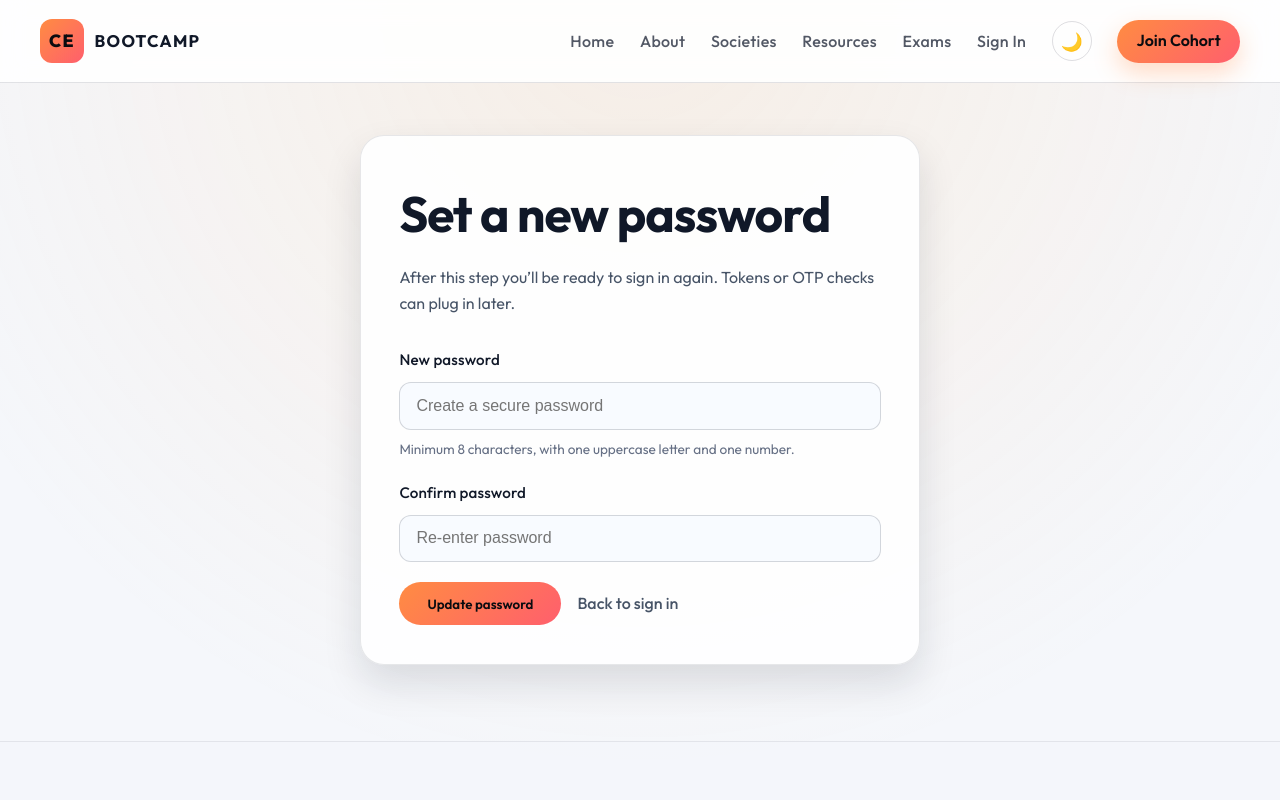
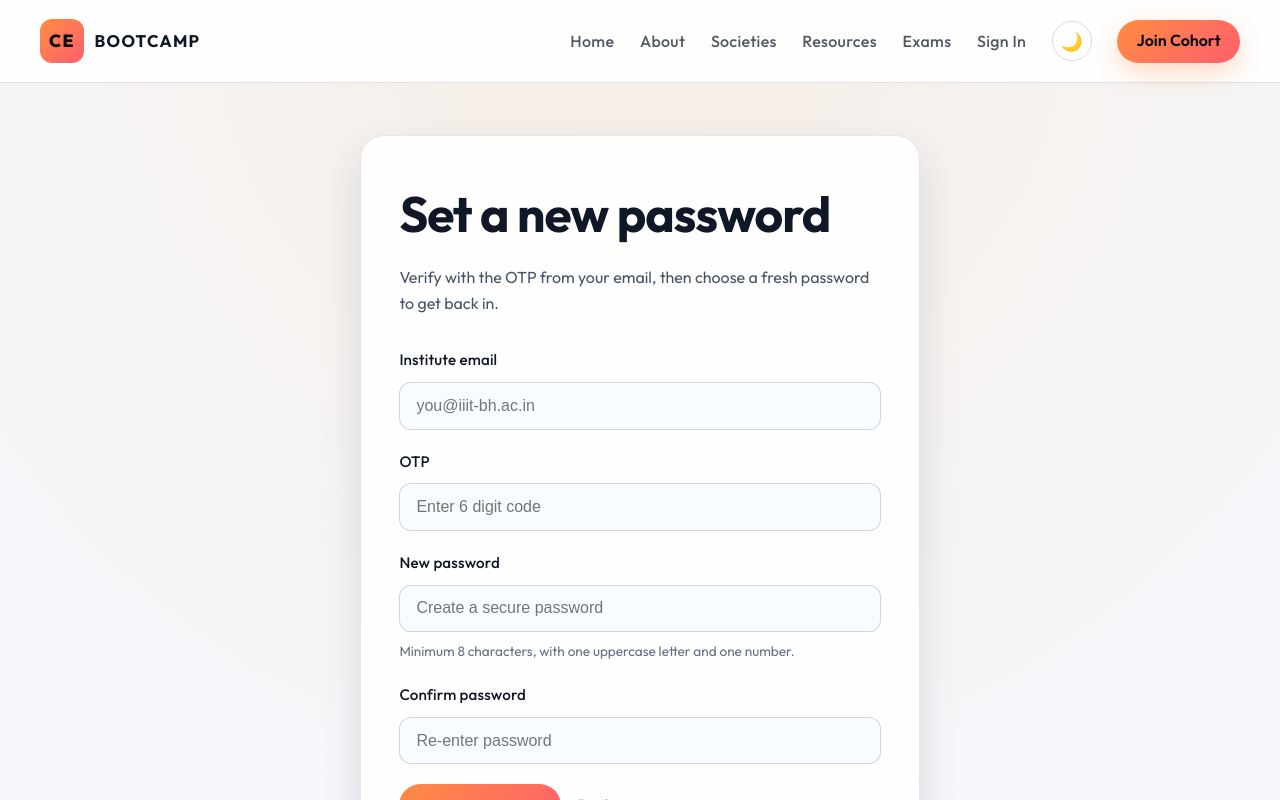
Before and after one commit to Priyanshukumaranand/BranchConnect, a React (Create React App) app in the folder Frontend/: page /auth/reset-password in a window 1280 px wide. Shown: the top 800 px of the page. Built offline with nearby package versions, Linux system fonts and the light colour scheme; no server answers; a web font is replaced by a local one.

Commit message:
manual password working

```diff
--- a/Frontend/src/api/auth.js
+++ b/Frontend/src/api/auth.js
@@ -1,9 +1,9 @@
 import { apiFetch } from './client';
 
-export const requestOtp = (email) =>
+export const requestOtp = (email, purpose = 'signup') =>
   apiFetch('/generate-otp', {
     method: 'POST',
-    body: { email }
+    body: { email, purpose }
   });
 
 export const signUp = (payload) =>
@@ -30,8 +30,8 @@ export const forgotPassword = (email) =>
     body: { email }
   });
 
-export const resetPassword = (token, password) =>
+export const resetPassword = ({ email, otp, password }) =>
   apiFetch('/reset-password', {
     method: 'POST',
-    body: { token, password }
+    body: { email, otp, password }
   });
--- a/Frontend/src/pages/ForgotPassword.jsx
+++ b/Frontend/src/pages/ForgotPassword.jsx
@@ -1,14 +1,24 @@
-import React, { useState } from 'react';
-import { Link } from 'react-router-dom';
+import React, { useRef, useState, useEffect } from 'react';
+import { Link, useNavigate } from 'react-router-dom';
 import './Auth.css';
+import { forgotPassword } from '../api/auth';
 
 const ForgotPassword = () => {
   const [email, setEmail] = useState('');
   const [status, setStatus] = useState(null);
+  const [submitting, setSubmitting] = useState(false);
+  const navigate = useNavigate();
+  const redirectTimerRef = useRef(null);
+
+  useEffect(() => () => {
+    if (redirectTimerRef.current) {
+      clearTimeout(redirectTimerRef.current);
+    }
+  }, []);
 
   const handleSubmit = (event) => {
     event.preventDefault();
-    const trimmed = email.trim();
+    const trimmed = email.trim().toLowerCase();
 
     if (!trimmed) {
       setStatus({ type: 'error', message: 'Enter the email associated with your account.' });
@@ -21,11 +31,31 @@ const ForgotPassword = () => {
       return;
     }
 
-    setStatus({
-      type: 'success',
-      message: 'Reset instructions sent! Swap this stub with your email service integration.'
-    });
-    setEmail('');
+    const sendOtp = async () => {
+      try {
+        setSubmitting(true);
+        setStatus({ type: 'pending', message: 'Sending a verification code to your inbox…' });
+        await forgotPassword(trimmed);
+        setStatus({
+          type: 'success',
+          message: `OTP sent to ${trimmed}. Redirecting you to verification…`
+        });
+        redirectTimerRef.current = setTimeout(() => {
+          navigate(`/auth/reset-password?email=${encodeURIComponent(trimmed)}`, {
+            state: { email: trimmed, otpSent: true }
+          });
+        }, 1200);
+      } catch (error) {
+        setStatus({
+          type: 'error',
+          message: error.payload?.error || error.message || 'Unable to send reset OTP right now.'
+        });
+      } finally {
+        setSubmitting(false);
+      }
+    };
+
+    sendOtp();
   };
 
   return (
@@ -50,18 +80,26 @@ const ForgotPassword = () => {
                 setStatus(null);
               }}
             />
-            <p className="field-hint">We’ll send a reset link to the email you registered with.</p>
+            <p className="field-hint">We’ll send a 6-digit code to the email you registered with.</p>
           </div>
 
           {status && (
             <div className={`auth-status ${status.type}`} role="status">
-              <strong>{status.type === 'success' ? 'Email on the way' : 'Let’s try that again'}</strong>
+              <strong>
+                {status.type === 'success'
+                  ? 'OTP on the way'
+                  : status.type === 'pending'
+                    ? 'Working on it'
+                    : 'Let’s try that again'}
+              </strong>
               <span>{status.message}</span>
             </div>
           )}
 
           <div className="auth-actions">
-            <button type="submit">Send reset link</button>
+            <button type="submit" disabled={submitting}>
+              {submitting ? 'Sending…' : 'Send OTP'}
+            </button>
             <Link className="secondary-link" to="/auth/sign-in">Remembered it? Sign in</Link>
           </div>
         </form>
--- a/Frontend/src/pages/ResetPassword.jsx
+++ b/Frontend/src/pages/ResetPassword.jsx
@@ -1,8 +1,11 @@
-import React, { useMemo, useState } from 'react';
-import { Link } from 'react-router-dom';
+import React, { useEffect, useMemo, useRef, useState } from 'react';
+import { Link, useLocation, useNavigate, useSearchParams } from 'react-router-dom';
 import './Auth.css';
+import { resetPassword } from '../api/auth';
 
 const initialForm = {
+  email: '',
+  otp: '',
   password: '',
   confirmPassword: ''
 };
@@ -11,6 +14,32 @@ const ResetPassword = () => {
   const [form, setForm] = useState(initialForm);
   const [errors, setErrors] = useState({});
   const [status, setStatus] = useState(null);
+  const [submitting, setSubmitting] = useState(false);
+  const location = useLocation();
+  const navigate = useNavigate();
+  const [searchParams] = useSearchParams();
+  const redirectTimerRef = useRef(null);
+
+  const emailFromQuery = useMemo(() => searchParams.get('email') || '', [searchParams]);
+
+  useEffect(() => {
+    const presetEmail = location.state?.email || emailFromQuery;
+    if (presetEmail) {
+      setForm((prev) => (prev.email ? prev : { ...prev, email: presetEmail }));
+      if (location.state?.otpSent) {
+        setStatus({
+          type: 'pending',
+          message: `We’ve sent a one-time password to ${presetEmail}. Enter it below to continue.`
+        });
+      }
+    }
+  }, [location.state, emailFromQuery]);
+
+  useEffect(() => () => {
+    if (redirectTimerRef.current) {
+      clearTimeout(redirectTimerRef.current);
+    }
+  }, []);
 
   const handleChange = (event) => {
     const { name, value } = event.target;
@@ -20,6 +49,18 @@ const ResetPassword = () => {
   };
 
   const validators = useMemo(() => ({
+    email: (value) => {
+      if (!value.trim()) return 'Enter the email you used for your account.';
+      const pattern = /[^\s@]+@[^\s@]+\.[^\s@]+/;
+      if (!pattern.test(value)) return 'That email address looks incorrect.';
+      return undefined;
+    },
+    otp: (value) => {
+      const trimmed = value.trim();
+      if (!trimmed) return 'Enter the 6-digit OTP sent to your email.';
+      if (!/^[0-9]{6}$/.test(trimmed)) return 'OTP should be exactly 6 digits.';
+      return undefined;
+    },
     password: (value) => {
       if (!value.trim()) return 'Choose a new password.';
       if (value.length < 8) return 'Use at least 8 characters for stronger security.';
@@ -35,7 +76,7 @@ const ResetPassword = () => {
     }
   }), []);
 
-  const handleSubmit = (event) => {
+  const handleSubmit = async (event) => {
     event.preventDefault();
     const nextErrors = Object.entries(form).reduce((acc, [key, value]) => {
       const validator = validators[key];
@@ -48,17 +89,43 @@ const ResetPassword = () => {
 
     setErrors(nextErrors);
 
-    if (Object.keys(nextErrors).length === 0) {
-      setStatus({
-        type: 'success',
-        message: 'Password updated. Replace this stub with your backend token logic.'
-      });
-      setForm(initialForm);
-    } else {
+    if (Object.keys(nextErrors).length > 0) {
       setStatus({
         type: 'error',
         message: 'Please resolve the highlighted fields.'
       });
+      return;
+    }
+
+    try {
+      setSubmitting(true);
+      setStatus({ type: 'pending', message: 'Resetting your password…' });
+
+      const payload = {
+        email: form.email.trim().toLowerCase(),
+        otp: form.otp.trim(),
+        password: form.password
+      };
+
+      await resetPassword(payload);
+
+      setStatus({
+        type: 'success',
+        message: 'Password updated successfully! Redirecting you to sign in…'
+      });
+
+      setForm((prev) => ({ ...initialForm, email: prev.email }));
+
+      redirectTimerRef.current = setTimeout(() => {
+        navigate('/auth/sign-in', { replace: true });
+      }, 1200);
+    } catch (error) {
+      setStatus({
+        type: 'error',
+        message: error.payload?.error || error.message || 'Unable to reset password right now.'
+      });
+    } finally {
+      setSubmitting(false);
     }
   };
 
@@ -67,10 +134,39 @@ const ResetPassword = () => {
       <div className="auth-card">
         <div className="auth-headline">
           <h1>Set a new password</h1>
-          <p>After this step you’ll be ready to sign in again. Tokens or OTP checks can plug in later.</p>
+          <p>Verify with the OTP from your email, then choose a fresh password to get back in.</p>
         </div>
 
         <form onSubmit={handleSubmit} noValidate>
+          <div className="form-field">
+            <label htmlFor="reset-email">Institute email</label>
+            <input
+              id="reset-email"
+              name="email"
+              type="email"
+              autoComplete="email"
+              placeholder="you@iiit-bh.ac.in"
+              value={form.email}
+              onChange={handleChange}
+            />
+            {errors.email && <p className="field-error">{errors.email}</p>}
+          </div>
+
+          <div className="form-field">
+            <label htmlFor="reset-otp">OTP</label>
+            <input
+              id="reset-otp"
+              name="otp"
+              type="text"
+              inputMode="numeric"
+              pattern="[0-9]*"
+              placeholder="Enter 6 digit code"
+              value={form.otp}
+              onChange={handleChange}
+            />
+            {errors.otp && <p className="field-error">{errors.otp}</p>}
+          </div>
+
           <div className="form-field">
             <label htmlFor="new-password">New password</label>
             <input
@@ -102,13 +198,21 @@ const ResetPassword = () => {
 
           {status && (
             <div className={`auth-status ${status.type}`} role="status">
-              <strong>{status.type === 'success' ? 'Password ready' : 'Let’s fix a few things'}</strong>
+              <strong>
+                {status.type === 'success'
+                  ? 'Password ready'
+                  : status.type === 'pending'
+                    ? 'Working on it'
+                    : 'Let’s fix a few things'}
+              </strong>
               <span>{status.message}</span>
             </div>
           )}
 
           <div className="auth-actions">
-            <button type="submit">Update password</button>
+            <button type="submit" disabled={submitting}>
+              {submitting ? 'Updating…' : 'Update password'}
+            </button>
             <Link className="secondary-link" to="/auth/sign-in">Back to sign in</Link>
           </div>
         </form>
```
